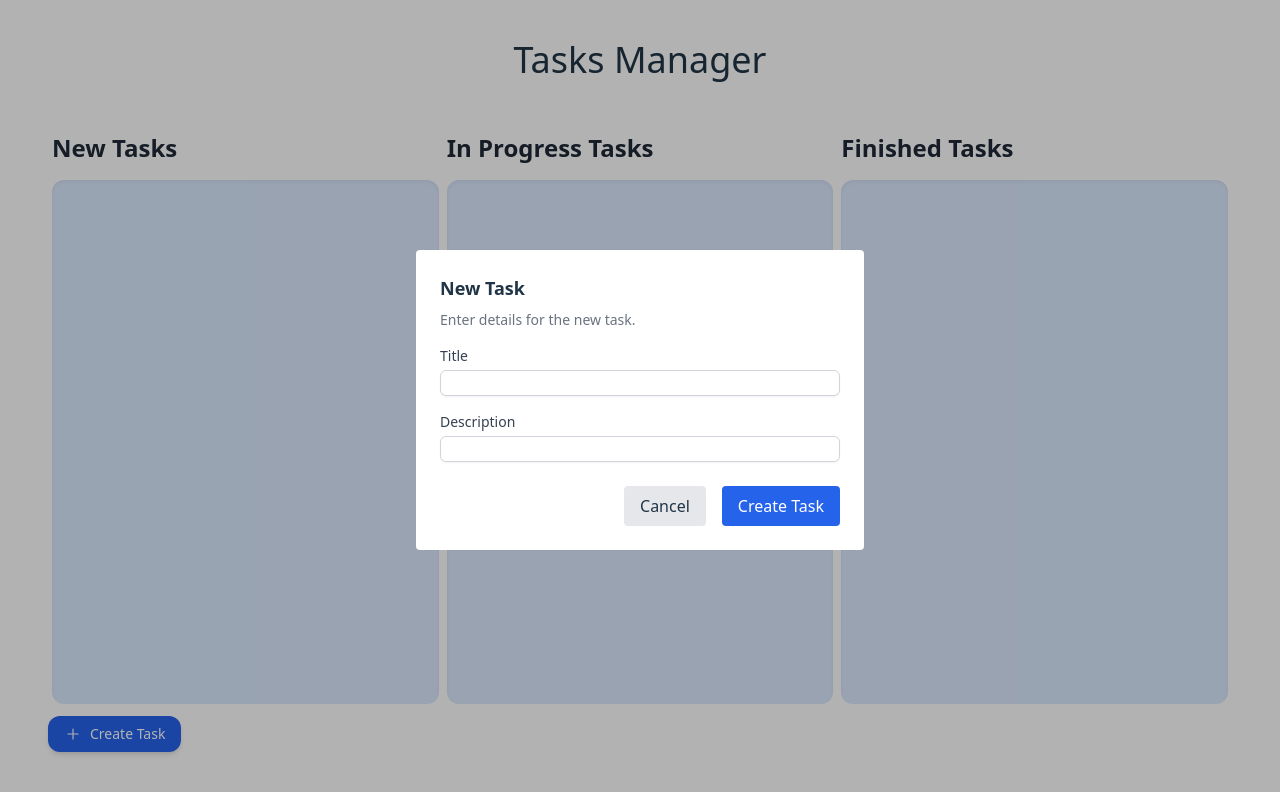
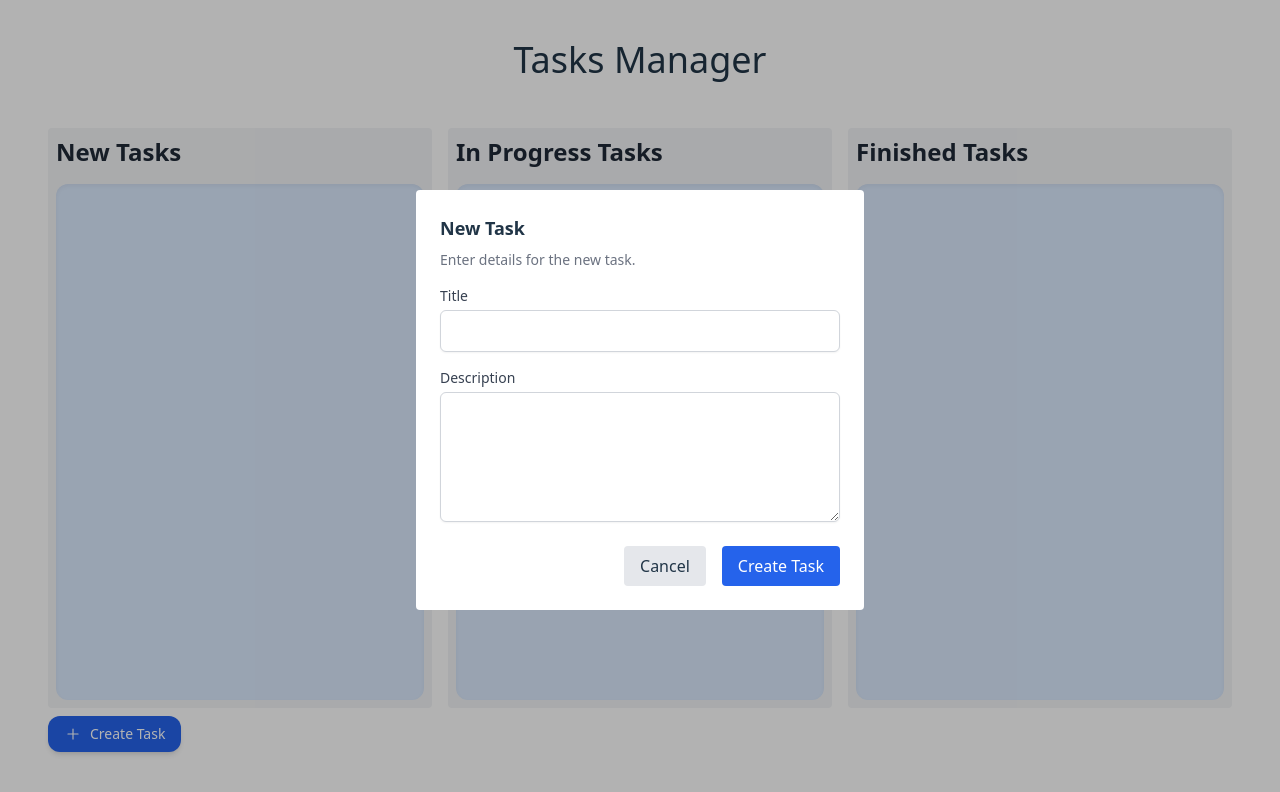
Before and after one commit to noamick/Task_manager, a React (Vite) app in the folder tasks-manager/: page / in a window 1280 px wide. Both pictures are taken after a click on the button "Create Task". Shown: the top 792 px of the page. Built offline with nearby package versions, Linux system fonts and the light colour scheme.

Commit message:
finished project

```diff
--- a/tasks-manager/src/components/DeleteTaskBtn.tsx
+++ b/tasks-manager/src/components/DeleteTaskBtn.tsx
@@ -1,8 +1,8 @@
+import { Description, Dialog, DialogPanel, DialogTitle } from "@headlessui/react";
+import { useState } from "react";
 import { AiTwotoneDelete } from "react-icons/ai";
 import { useTaskContext } from "../contexts/TasksContext";
 import type { Task } from "../types/Task";
-import { Description, Dialog, DialogPanel, DialogTitle } from "@headlessui/react";
-import { useState } from "react";
 
 const DeleteTaskBtn = ({ task }: { task: Task }) => {
     const { removeTask } = useTaskContext();
@@ -22,7 +22,7 @@ const DeleteTaskBtn = ({ task }: { task: Task }) => {
                     <DialogPanel className="w-full max-w-md rounded bg-white p-6">
                         <DialogTitle className="text-lg font-bold">Delete Task</DialogTitle>
                         <Description className="mt-2 text-sm text-gray-500">
-                            Are you sure you want to delete task {task.id}?
+                            Are you sure you want to delete task {task.title}?
                         </Description>
                         <div className="mt-6 flex justify-end gap-4">
                             <button
--- a/tasks-manager/src/components/EditTaskDialog.tsx
+++ b/tasks-manager/src/components/EditTaskDialog.tsx
@@ -1,6 +1,6 @@
+import { Description, Dialog, DialogPanel, DialogTitle, Field, Input, Label } from "@headlessui/react";
 import { useEffect, useState } from "react";
 import type { Task } from "../types/Task";
-import { Dialog, DialogPanel, DialogTitle, Description, Field, Label, Input } from "@headlessui/react";
 
 
 interface EditTaskDialogProps {
@@ -47,16 +47,16 @@ const EditTaskDialog = ({ open, onClose, onSave, initialTask }: EditTaskDialogPr
                                 type="text"
                                 value={title}
                                 onChange={(e) => setTitle(e.target.value)}
-                                className="mt-1 block w-full border border-gray-300 rounded-md shadow-sm"
+                                className="mt-1 p-2 block w-full border border-gray-300 rounded-md shadow-sm"
                             />
                         </Field>
                         <Field>
                             <Label className="block text-sm font-medium text-gray-700">Description</Label>
-                            <Input
-                                type="text"
+                            <textarea
+                                rows={4}
                                 value={description}
                                 onChange={(e) => setDescription(e.target.value)}
-                                className="mt-1 block w-full border border-gray-300 rounded-md shadow-sm"
+                                className="p-4 mt-1 block w-full border border-gray-300 rounded-md shadow-sm"
                             />
                         </Field>
                     </div>
--- a/tasks-manager/src/components/TaskStatusBtn.tsx
+++ b/tasks-manager/src/components/TaskStatusBtn.tsx
@@ -10,32 +10,26 @@ const TaskStatusButton = ({ task }: { task: Task }) => {
         <Menu as="div" className="relative inline-block text-left">
             <MenuButton
                 className="
-          inline-flex items-center justify-center
-          text-xs font-medium text-white bg-blue-800
-          rounded px-2.5 py-1.5
-          hover:bg-blue-900 focus:outline-none focus:ring-2 focus:ring-offset-2 focus:ring-blue-500
-        "
-            >
+                inline-flex items-center justify-center
+                text-xs font-medium text-white bg-blue-800
+                rounded px-2.5 py-1.5
+                hover:bg-blue-900 focus:outline-none focus:ring-2 focus:ring-offset-2 focus:ring-blue-500">
                 {task.status}
             </MenuButton>
 
-            <MenuItems className="absolute z-10 mt-1 w-44 origin-top-left bg-white border border-gray-200 divide-y divide-gray-100 rounded shadow-lg ring-1 ring-black ring-opacity-5 focus:outline-none">
+            <MenuItems className="absolute z-10 mt-1 w-44 origin-top-left flex flex-col
+            bg-white border border-gray-200 divide-y divide-gray-100 rounded shadow-lg ring-1 ring-black ring-opacity-5 focus:outline-none">
                 {Object.values(TaskStatus).map((status) => (
-                    <MenuItem key={status} disabled={status === task.status}>
-                        {({ active, disabled }) => (
-                            <button
-                                onClick={() => updateStatus(task.id, status)}
-                                disabled={disabled}
-                                className={`
-                  block w-full text-left px-3 py-1.5 text-sm
-                  ${active && !disabled ? 'bg-blue-500 text-white' : 'text-gray-700'}
-                  ${disabled ? 'opacity-50 cursor-not-allowed' : ''}
-                `}
-                            >
-                                {status}
-                            </button>
-                        )}
+                    <MenuItem
+                        key={status}
+                        as="button"
+                        onClick={() => updateStatus(task.id, status)}
+                        className="block w-full text-left px-3 py-1.5 text-sm text-gray-700
+             data-[headlessui-state=active]:bg-blue-500
+             data-[headlessui-state=active]:text-white">
+                        {status}
                     </MenuItem>
+
                 ))}
             </MenuItems>
         </Menu>
--- a/tasks-manager/src/components/TasksBoard.tsx
+++ b/tasks-manager/src/components/TasksBoard.tsx
@@ -14,22 +14,22 @@ const TasksBoard = () => {
         <div className='flex flex-col w-full h-screen items-center justify-center'>
             <h1 className='mt-10 text-4xl'>Tasks Manager</h1>
             <div className='flex flex-col flex-1 p-12 w-full gap-2 items-stretch'>
-                <div className='p-1 rounded flex gap-2 flex-1'>
-                    <div className='flex-1'>
-                        <TasksList tasks={newTasks} title='New Tasks'></TasksList>
+                <div className='flex gap-4 h-0 flex-grow'>
+                    <div className='flex-1 bg-gray-100 rounded p-2 overflow-auto'>
+                        <TasksList tasks={newTasks} title='New Tasks' />
                     </div>
-                    <div className='flex-1'>
-                        <TasksList tasks={inProgressTasks} title='In Progress Tasks'></TasksList>
+                    <div className='flex-1 bg-gray-100 rounded p-2 overflow-auto'>
+                        <TasksList tasks={inProgressTasks} title='In Progress Tasks' />
                     </div>
-                    <div className='flex-1'>
-                        <TasksList tasks={finishedTasks} title='Finished Tasks'></TasksList>
+                    <div className='flex-1 bg-gray-100 rounded p-2 overflow-auto'>
+                        <TasksList tasks={finishedTasks} title='Finished Tasks' />
                     </div>
                 </div>
                 <div>
                     <CreateTaskBtn></CreateTaskBtn>
                 </div>
             </div>
-        </div>
+        </div >
     );
 };
 
--- a/tasks-manager/src/contexts/TasksContext.tsx
+++ b/tasks-manager/src/contexts/TasksContext.tsx
@@ -16,18 +16,15 @@ const TaskContext = createContext<TasksContextType | null>(null);
 
 export const TasksProvider = ({ children }: { children: ReactNode }) => {
 
-
     const [tasksMaxId, setTasksMaxId] = useState<number>(() => {
         const stored = localStorage.getItem('tasksMaxId');
         if (stored) {
-            try {
-                return +stored;
-            } catch (e) {
-                console.error('Failed to parse tasks from localStorage:', e);
+            const tryMaxIdNumber = +stored;
+            if (tryMaxIdNumber) {
+                return tryMaxIdNumber;
             }
         }
         return 1;
-
     });
 
     useEffect(() => {
@@ -45,7 +42,6 @@ export const TasksProvider = ({ children }: { children: ReactNode }) => {
             }
         }
         return [];
-
     });
 
     useEffect(() => {
@@ -62,7 +58,7 @@ export const TasksProvider = ({ children }: { children: ReactNode }) => {
             description,
             status: TaskStatus.new,
             comments: [],
-        })
+        });
     };
     const clearTasks = () => setTasks([]);
     const removeTask = (id: number) => setTasks((prev) => prev.filter((t) => t.id !== id));
--- a/tasks-manager/src/index.css
+++ b/tasks-manager/src/index.css
@@ -30,3 +30,31 @@ body {
     background-color: #ffffff;
   }
 }
+
+/* For Webkit browsers (Chrome, Edge, Safari) */
+* {
+  scrollbar-width: thin;              /* Firefox */
+  scrollbar-color: #6b7280 #e5e7eb;  /* Firefox: thumb color and track color */
+}
+
+/* Chrome, Safari, Edge */
+*::-webkit-scrollbar {
+  width: 8px;
+  height: 8px;
+}
+
+*::-webkit-scrollbar-track {
+  background: #e5e7eb; /* light gray background */
+  border-radius: 4px;
+}
+
+*::-webkit-scrollbar-thumb {
+  background-color: #6b7280; /* gray thumb */
+  border-radius: 4px;
+  border: 2px solid #e5e7eb; /* padding around thumb */
+  transition: background-color 0.3s;
+}
+
+*::-webkit-scrollbar-thumb:hover {
+  background-color: #4b5563; /* darker gray on hover */
+}
```
